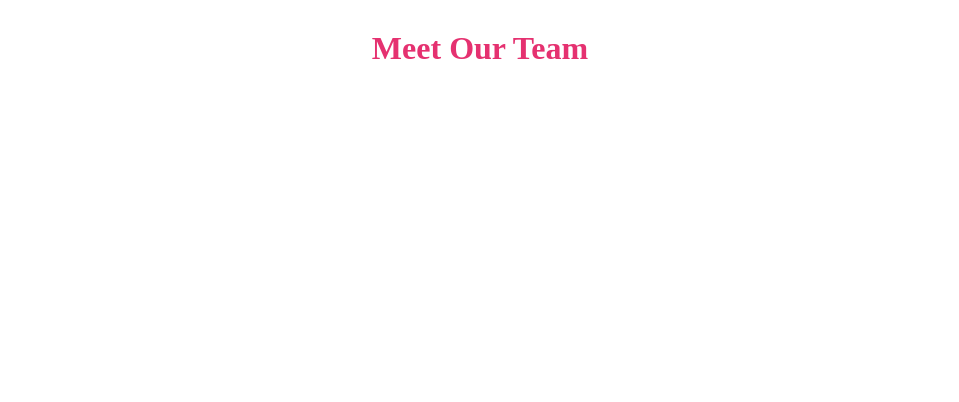
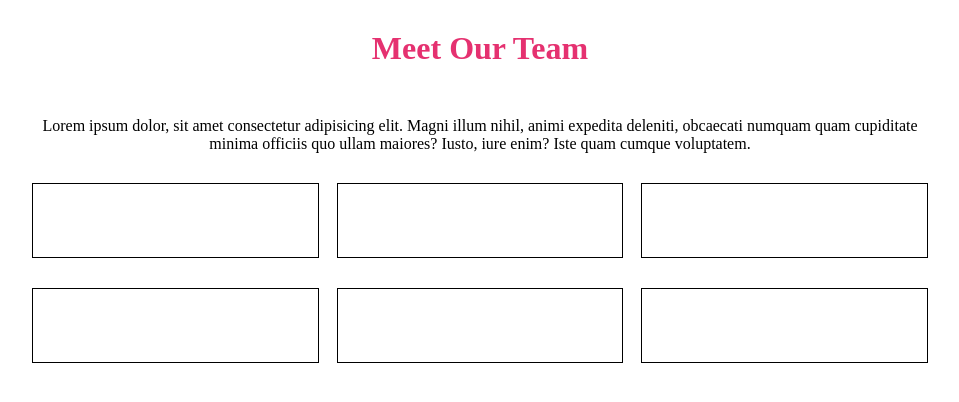
Before and after one commit to LorenzoMonteforte/html-css-float-cards, a plain HTML site: page index.html in a window 1280 px wide. Shown: the whole page, without its empty margins (160-1119 px from the left). Drawn offline with Linux system fonts and the light colour scheme.

Commit message:
Main (Struttura Cards)

```diff
--- a/index.css
+++ b/index.css
@@ -4,14 +4,48 @@
     box-sizing: border-box;
 }
 
-header div{
+.centratura{
     width: 70%;
     margin: auto;
+}
+
+header div{
     padding-top: 30px;
-    padding-bottom: 30px;
+    padding-bottom: 50px;
 }
 
 h1{
     color: rgba(229,49,112,255);
     text-align: center;
 }
+
+div.centratura > p{
+    text-align: center;
+}
+
+#cardsContainer{
+    width: 100%;
+    margin-top: 30px;
+}
+
+.cards{
+    height: 75px;
+    width: 32%;
+    border: 1px solid black;
+    float: left;
+}
+
+.centrale{
+    margin-left: calc(4% / 2);
+    margin-right: calc(4% / 2);
+}
+
+.riga::after{
+    content: "";
+    display: table;
+    clear: both;
+}
+
+#riga2{
+    margin-top: 30px;
+}
--- a/index.html
+++ b/index.html
@@ -8,9 +8,29 @@
 </head>
 <body>
     <header>
-        <div>
+        <div class="centratura">
             <h1>Meet Our Team</h1>
         </div>
     </header>
+
+    <main>
+        <div class="centratura">
+            <p>
+                Lorem ipsum dolor, sit amet consectetur adipisicing elit. Magni illum nihil, animi expedita deleniti, obcaecati numquam quam cupiditate minima officiis quo ullam maiores? Iusto, iure enim? Iste quam cumque voluptatem.
+            </p>
+            <div id="cardsContainer">
+                <div class="riga">
+                    <div class="cards"></div>
+                    <div class="cards centrale"></div>
+                    <div class="cards"></div>
+                </div>
+                <div id="riga2" class="riga">
+                    <div class="cards"></div>
+                    <div class="cards centrale"></div>
+                    <div class="cards"></div>
+                </div>
+            </div>
+        </div>
+    </main>
 </body>
 </html>
```
